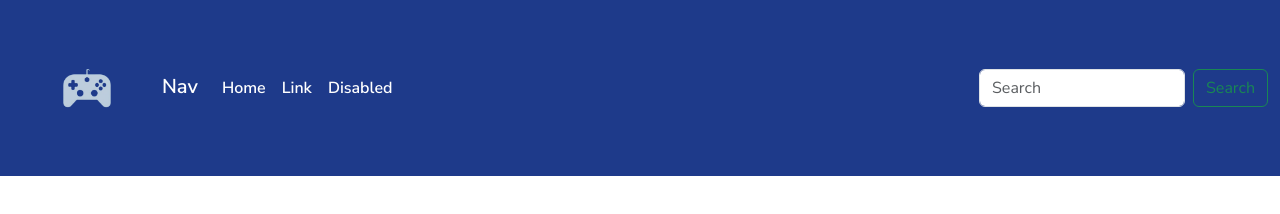
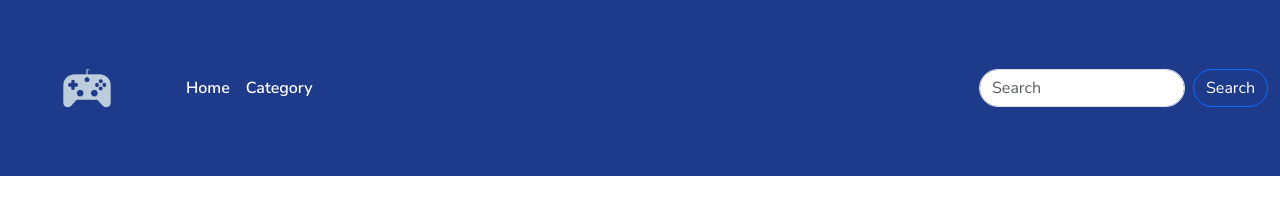
Before and after one commit to Wasif-Soomro/E-project, a plain HTML site: page index.html in a window 1280 px wide. Drawn offline with Linux system fonts and the light colour scheme.

Commit message:
Update index.html

```diff
--- a/index.html
+++ b/index.html
@@ -61,7 +61,7 @@
     <nav class="navbar navbar-expand-lg">
         <div class="container-fluid">
             <a class="navbar-brand" href="#"><img src="assets/images/navlogo.png" alt="website-logo"
-                    class="img-fluid" style="max-width: 150px; height: auto;">Nav</a>
+                    class="img-fluid" style="max-width: 150px; height: auto;"></a>
             <button class="navbar-toggler" type="button" data-bs-toggle="collapse"
                 data-bs-target="#navbarSupportedContent" aria-controls="navbarSupportedContent" aria-expanded="false"
                 aria-label="Toggle navigation">
@@ -73,15 +73,12 @@
                         <a class="nav-link active" aria-current="page" href="#">Home</a>
                     </li>
                     <li class="nav-item">
-                        <a class="nav-link" href="#">Link</a>
-                    </li>
-                    <li class="nav-item">
-                        <a class="nav-link disabled" aria-disabled="true">Disabled</a>
+                        <a class="nav-link" href="#">Category</a>
                     </li>
                 </ul>
                 <form class="d-flex" role="search">
-                    <input class="form-control me-2" type="search" placeholder="Search" aria-label="Search">
-                    <button class="btn btn-outline-success" type="submit">Search</button>
+                    <input class="form-control me-2 rounded-pill" type="search" placeholder="Search" aria-label="Search">
+                    <button class="btn btn-primary rounded-pill" type="submit">Search</button>
                 </form>
             </div>
         </div>
```
